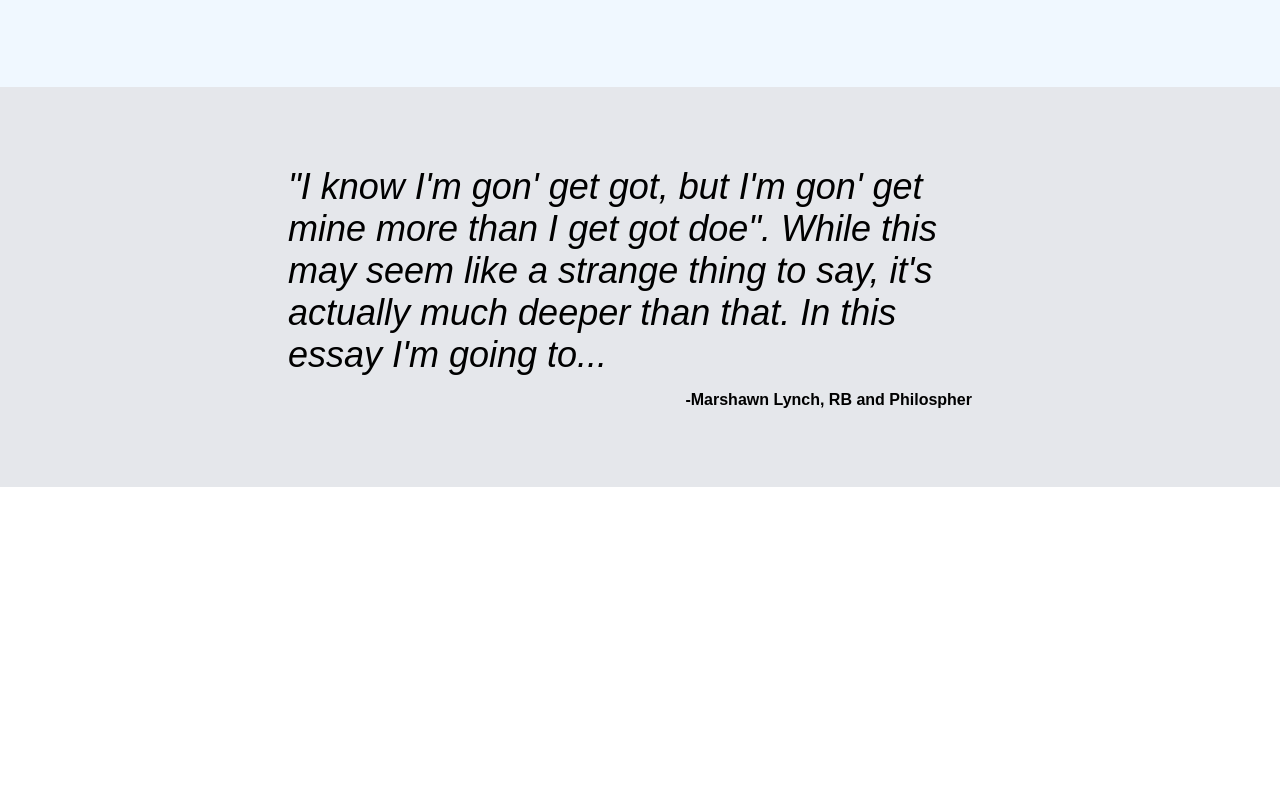
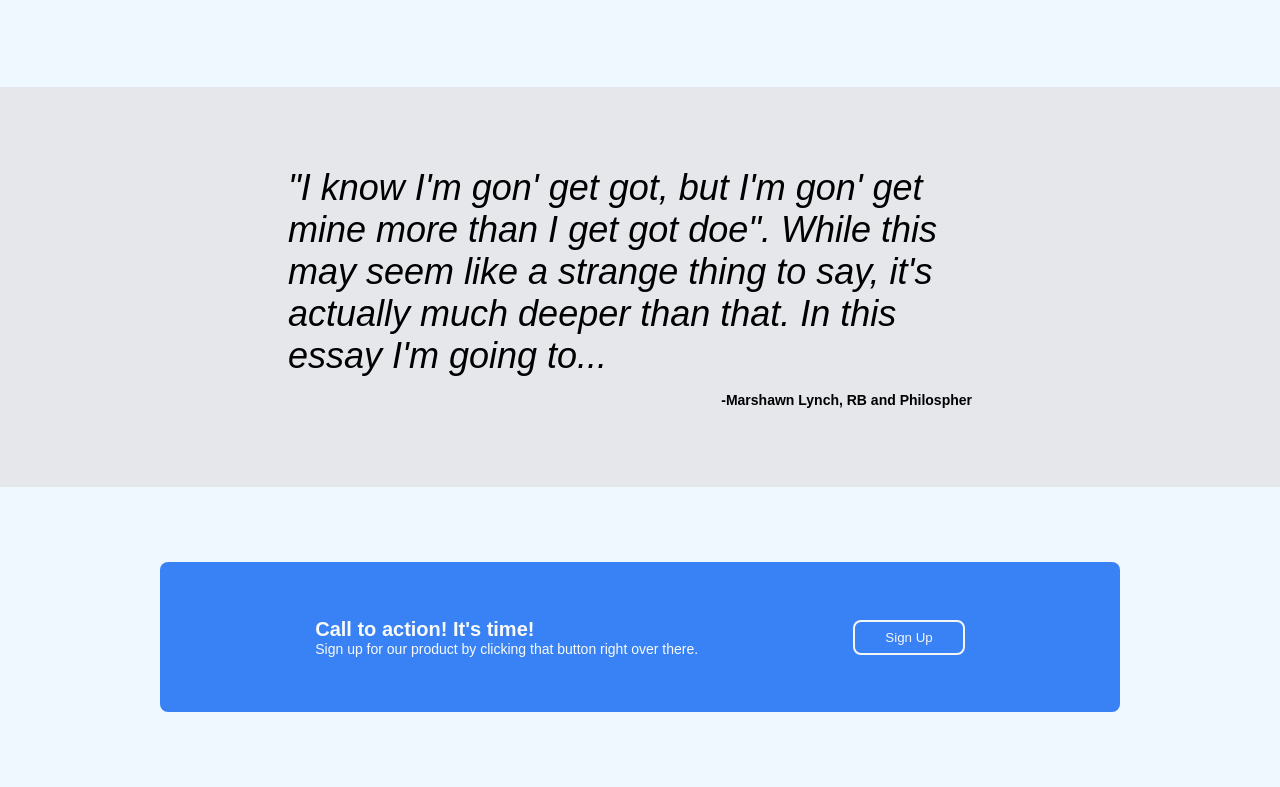
Before and after one commit to dabies/odin-landing-page, a plain HTML site: page index.html in a window 1280 px wide. Shown: the part 763-1550 px from the top of the page. Before the commit the page ends 1250 px from the top, so only its background shows below. Drawn offline with Linux system fonts and the light colour scheme.

Commit message:
Added call to action
Finished call to action to specifications. On the bus in Mexico right
now, just threw a clean inning with two strikeouts. Coding is my new
favorite road trip activity.

```diff
--- a/index.html
+++ b/index.html
@@ -72,5 +72,17 @@
         </div>
     </div>
 
+    <div class="action-container">
+        <div class="call-to-action">
+            <div class="textbox">
+                <div id="call" class="text">Call to action! It's time!</div>
+                <div class="text">Sign up for our product by clicking that button
+                right over there.
+                </div>
+            </div>
+            <button class="signup">Sign Up</button>
+        </div>
+    </div>
+
 </body>
 </html>
--- a/style.css
+++ b/style.css
@@ -150,3 +150,44 @@ header img {
     font-weight: bold;
     margin-right: 20px;
 }
+
+.action-container {
+    height: 300px;
+    background-color: aliceblue;
+    display: flex;
+    justify-content: center;
+    align-items: center;
+}
+
+.call-to-action {
+    background-color: #3882F6;
+    display: flex;
+    align-items: center;
+    justify-content: space-evenly;
+    width: 75%;
+    height: 50%;
+    border-radius: 8px;
+}
+
+.call-to-action .text {
+    justify-self: flex-start;
+    color: #f9faf8;
+}
+
+#call {
+    font-size: 20px;
+    font-weight: bold;
+}
+
+.text {
+    font-size: 14px;
+}
+
+.call-to-action button {
+    background-color: #3882F6;
+    border-radius: 8px;
+    border: 2px solid whitesmoke;
+    color: whitesmoke;
+    justify-self: flex-end;
+    padding: 8px 30px;
+}
```
